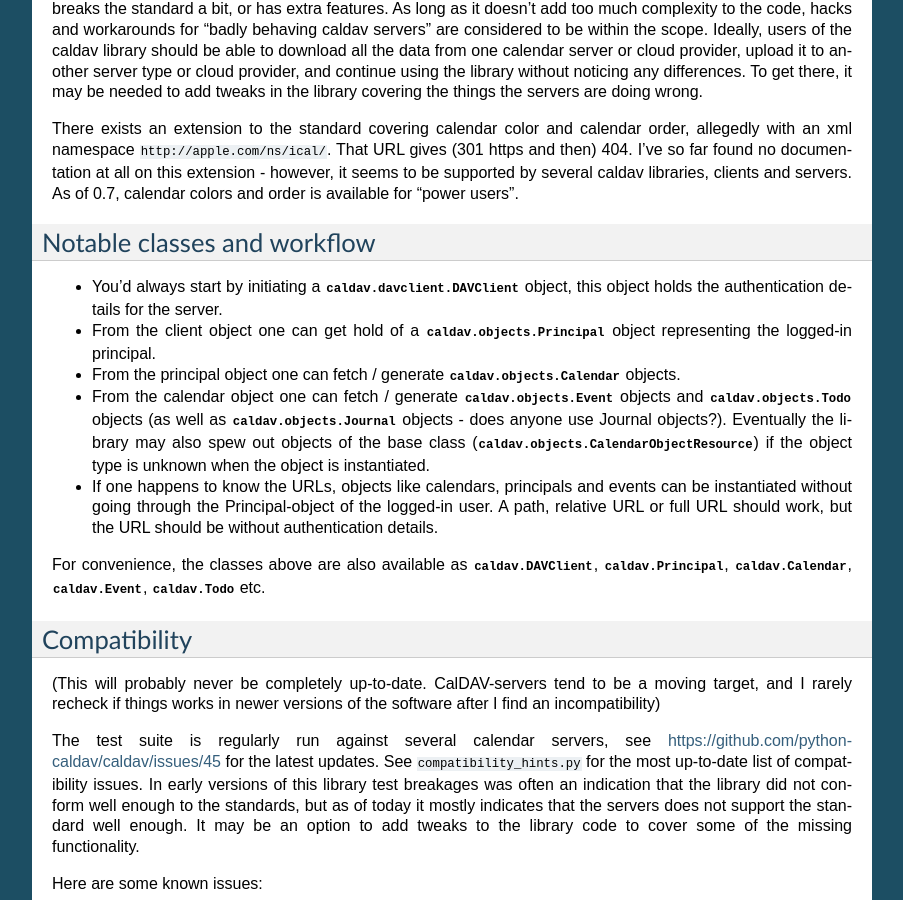
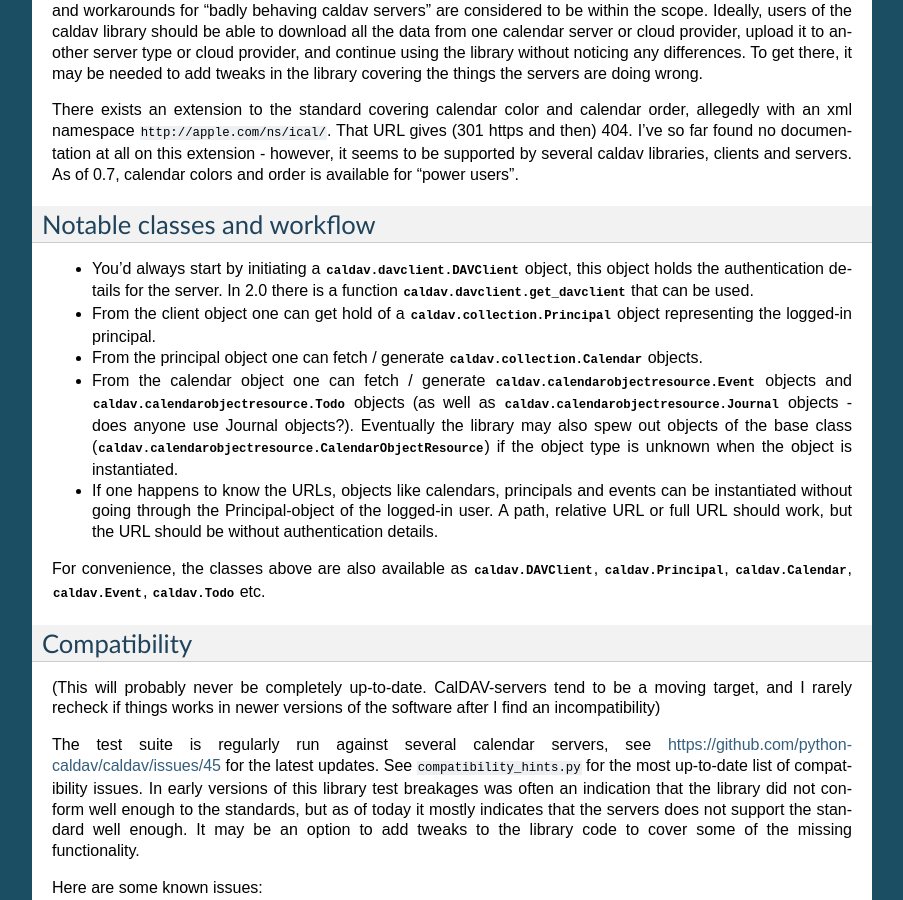
Before and after one commit to python-caldav/caldav, a Sphinx documentation site: the page built from docs/source/about.rst, in a window 1280 px wide and 900 px high, scrolled down 1579 px. Shown: the whole window, without its empty margins (198-1101 px from the left). Built offline with Sphinx 7.4.7, drawn with Linux system fonts in a browser that asks for light colours; pages that are not in the unit, such as notebooks, are missing from menus; the version number could not be read and is left out; some of the changed text lies outside the part shown.

Commit message:
asdfasdf

```diff
--- a/docs/source/about.rst
+++ b/docs/source/about.rst
@@ -89,8 +88,8 @@ depend on another library for that.
 RFC 5545 describes the icalendar format.  Constructing or parsing
 icalendar data was considered out of the scope of this library, but we
 do make exceptions - like, there is a method to complete a task - it
-involves editing the icalendar data, and now the `save_event`,
-`save_todo` and `save_journal` methods are able to construct icalendar
+involves editing the icalendar data, and now the ``save_event``,
+``save_todo`` and ``save_journal`` methods are able to construct icalendar
 data if needed.
 
 There exists two libraries supporting RFC 5545, vobject and icalendar.
@@ -128,18 +127,18 @@ Notable classes and workflow
 
 * You'd always start by initiating a :class:`caldav.davclient.DAVClient`
   object, this object holds the authentication details for the
-  server.
+  server.  In 2.0 there is a function :class:`caldav.davclient.get_davclient` that can be used.
 
 * From the client object one can get hold of a
-  :class:`caldav.objects.Principal` object representing the logged-in
+  :class:`caldav.collection.Principal` object representing the logged-in
   principal.
 
 * From the principal object one can fetch / generate
-  :class:`caldav.objects.Calendar` objects.
+  :class:`caldav.collection.Calendar` objects.
 
 * From the calendar object one can fetch / generate
-  :class:`caldav.objects.Event` objects and
-  :class:`caldav.objects.Todo` objects (as well as :class:`caldav.objects.Journal` objects - does anyone use Journal objects?).  Eventually the library may also spew out objects of the base class (:class:`caldav.objects.CalendarObjectResource`) if the object type is unknown when the object is instantiated.
+  :class:`caldav.calendarobjectresource.Event` objects and
+  :class:`caldav.calendarobjectresource.Todo` objects (as well as :class:`caldav.calendarobjectresource.Journal` objects - does anyone use Journal objects?).  Eventually the library may also spew out objects of the base class (:class:`caldav.calendarobjectresource.CalendarObjectResource`) if the object type is unknown when the object is instantiated.
 
 * If one happens to know the URLs, objects like calendars, principals
   and events can be instantiated without going through the
--- a/docs/source/index.rst
+++ b/docs/source/index.rst
@@ -3,6 +3,8 @@
 =================================
 
 .. module:: caldav
+
+This is the Python CalDAV client library, making communication with calendaring servers easy.
 
 Contents
 ========
--- a/docs/source/reference.rst
+++ b/docs/source/reference.rst
@@ -1,6 +1,6 @@
-===========================
-Reference: caldav |release|
-===========================
+=================
+Reference: caldav
+=================
 
 .. module:: caldav
 
```
Also changed, not shown: other parts of docs/source/about.rst (+1 -2 lines).
